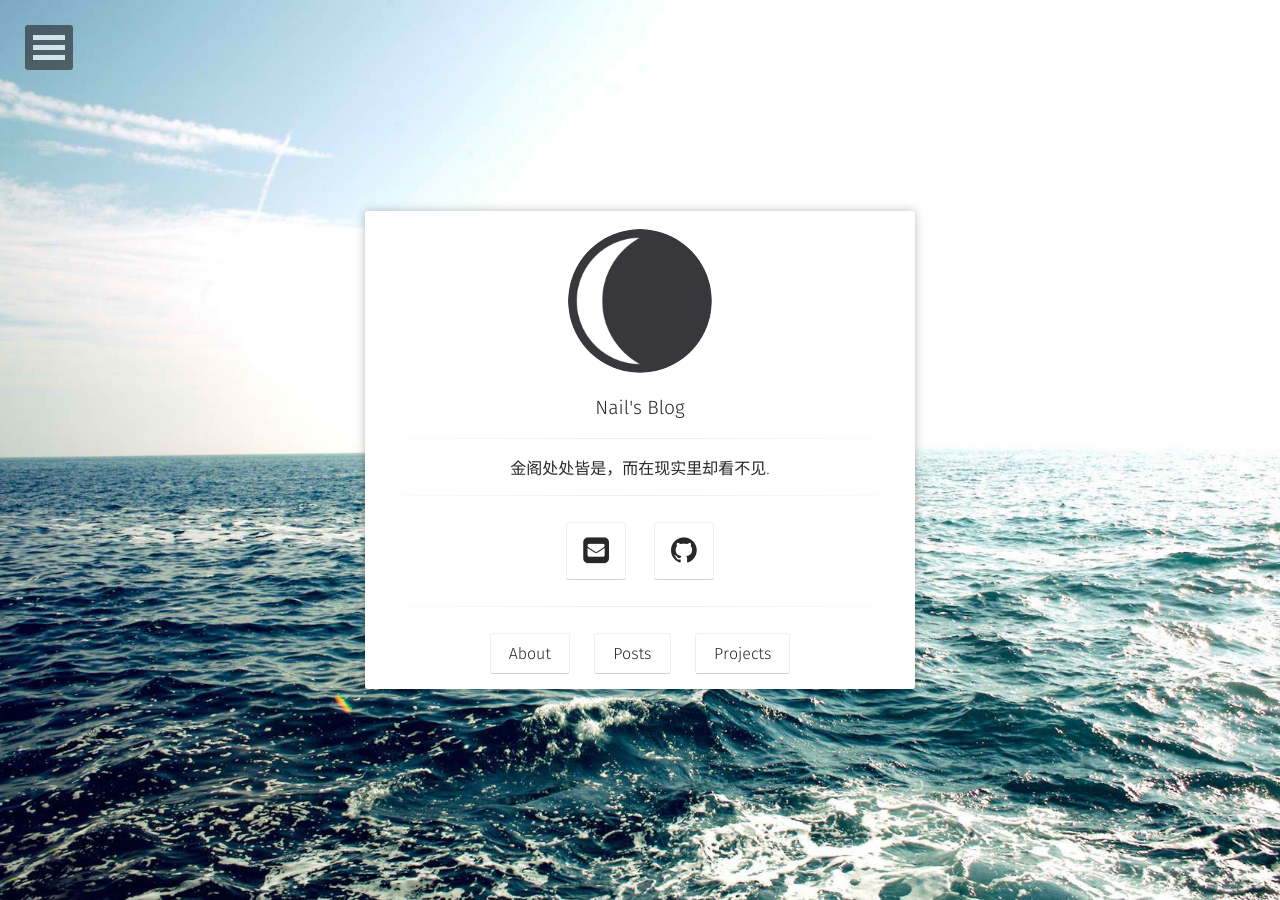
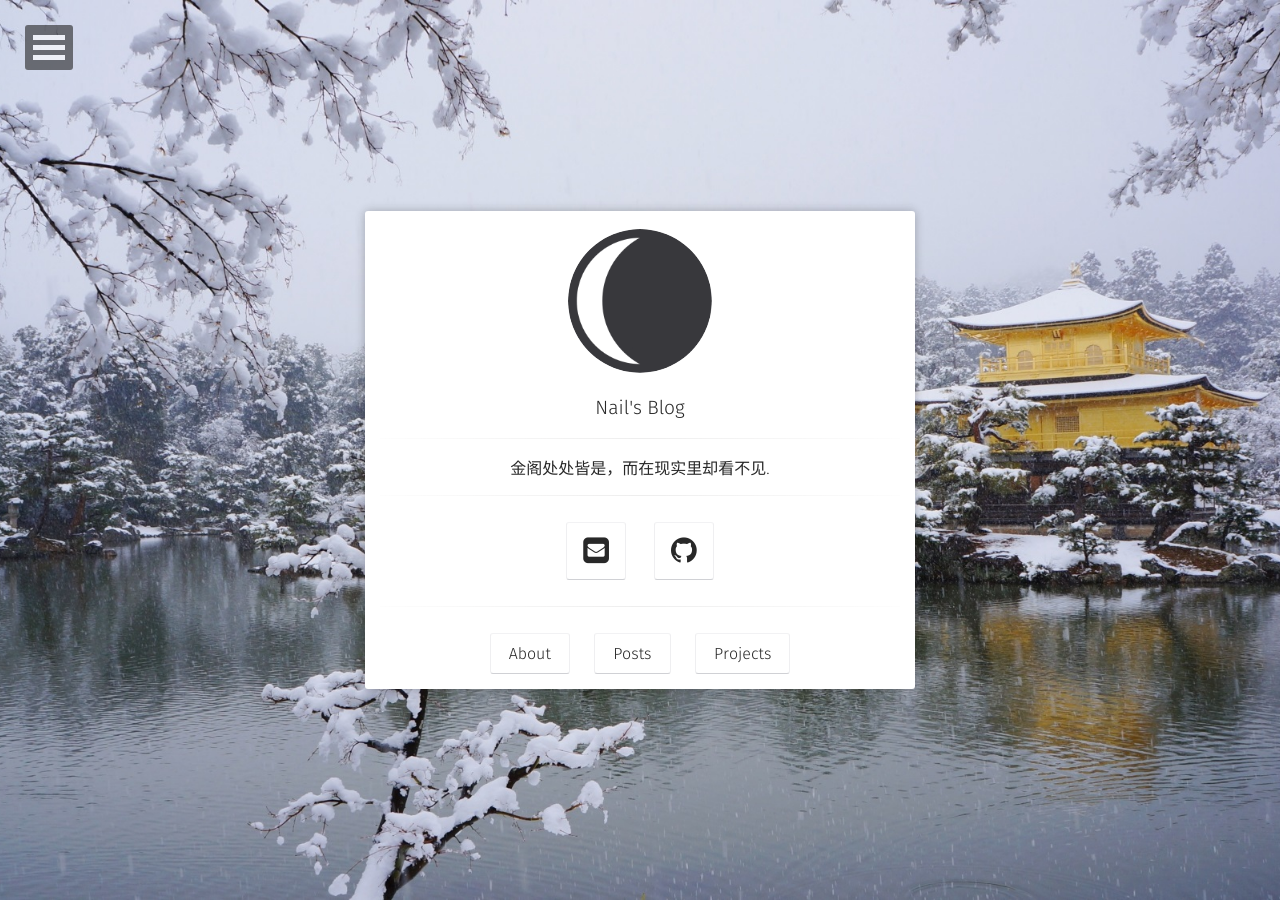
Before and after one commit to homuroot/homuroot.github.io, a Jekyll site: the page built from index.html, in a window 1280 px wide. Built offline with Jekyll 4.4.1, drawn with Linux system fonts in a browser that asks for light colours; some web fonts are replaced.

Commit message:
change the background

```diff
--- a/_config.yml
+++ b/_config.yml
@@ -5,7 +5,7 @@ description:        "关于生活、音乐、读书和其他."
 reading_time:       true
 words_per_minute:   200
 logo:               'assets/img/logo.png'
-background:         'assets/img/ocean-028.jpg'
+background:         'assets/img/jingesi.jpg'
 tiled_bg:           false   # Set this true if you want to tile your background image, otherwise it will be covered
 locale:             cn
 url:                https://homuroot.github.io
```
Also changed, not shown: assets/img/jingesi.jpg (added).
